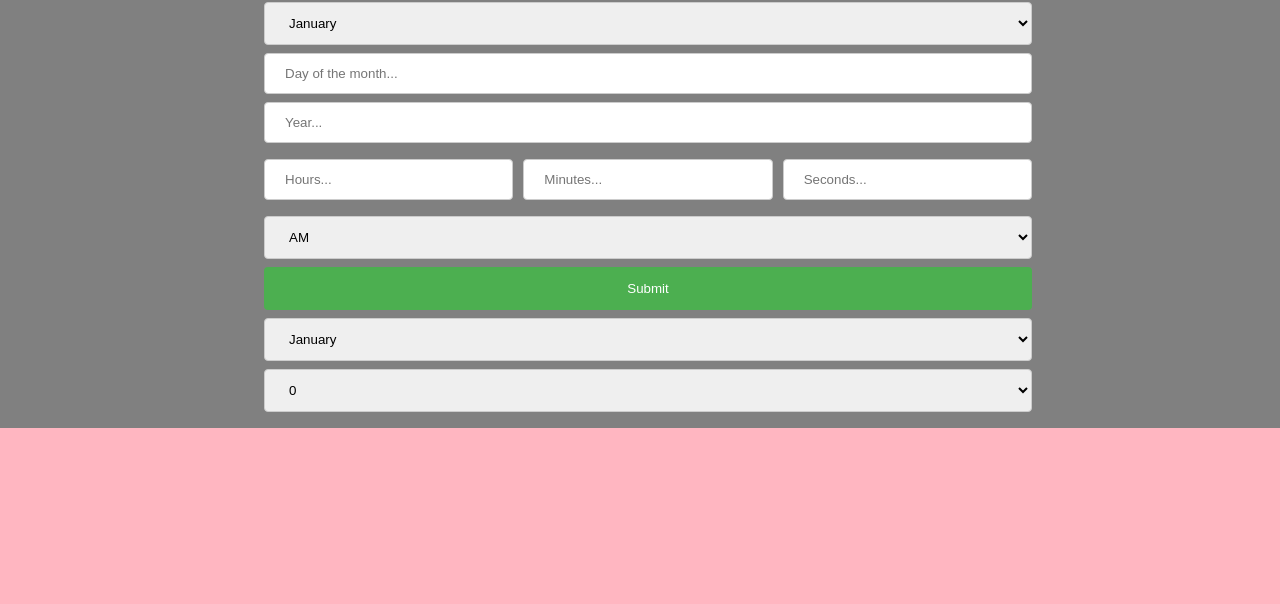
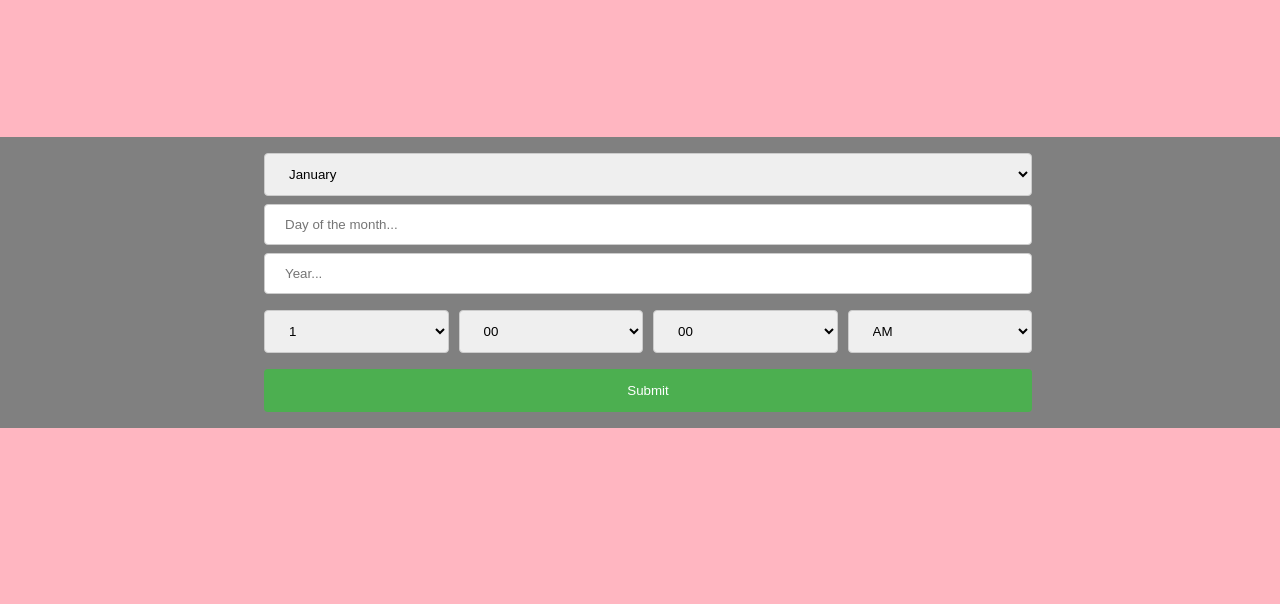
Before and after one commit to InvictusMalum/CountdownApp, a plain HTML site: page index.html in a window 1280 px wide. Shown: the part 372-976 px from the top of the page. Before the commit the page ends 800 px from the top, so only its background shows below. Drawn offline with Linux system fonts and the light colour scheme.

Commit message:
Form Full,

```diff
--- a/css/styles.css
+++ b/css/styles.css
@@ -1,6 +1,7 @@
-body {
+html, body {
     margin: 0;
     background-color: lightpink;
+    height: 100%;
 }
 
 #title {
@@ -14,6 +15,10 @@
     background-color: lightblue;
 }
 
+#center {
+    height: 100%;
+}
+
 #demo {
     text-align: center;
     font-size: 36px;
@@ -23,6 +28,8 @@
     padding: 12px;
 
     top: 50%;
+    -ms-transform: translateY(-50%);
+    transform: translateY(-50%);
 
     margin: 0 auto;
 
@@ -48,12 +55,12 @@
     width: 50%;
 }
 
-article {                        /* 2 */
-    flex: 1;                       /* 2 */
-    display: grid;                 /* 3 */
-    grid-template-columns: repeat(auto-fill, minmax(30%, 1fr));  /* 4 */
-    grid-auto-rows: max-content;         /* 5 */
-    grid-gap: 10px;                /* 6 */
+article {
+    flex: 1;
+    display: grid;
+    grid-template-columns: repeat(auto-fill, minmax(20%, 1fr));
+    grid-auto-rows: max-content;
+    grid-gap: 10px;
 }
 map {
     width: 250px;
--- a/index.html
+++ b/index.html
@@ -13,54 +13,17 @@
 
 <body>
     <p id="title"></p>
-    <p id="demo"></p>
+    <div id="center">
+        <p id="demo"></p>
+    </div>
 
     <div class = "footer">
-        <div id = "dateInput">
-            <select id="month">
-                <option value="January">January</option>
-                <option value="February">February</option>
-                <option value="March">March</option>
-                <option value="April">April</option>
-                <option value="May">May</option>
-                <option value="June">June</option>
-                <option value="July">July</option>
-                <option value="August">August</option>
-                <option value="September">September</option>
-                <option value="October">October</option>
-                <option value="November">November</option>
-                <option value="December">December</option>
-            </select>
-
-            <input type="text" id="day" name="day" placeholder="Day of the month...">
-
-            <input type="text" id="year" name="year" placeholder="Year...">
-
-            <article>
-                <section>
-                    <input type="text" id="hrs" name="hours" placeholder="Hours...">
-                </section>
-
-                <section>
-                    <input type="text" id="min" name="minutes" placeholder="Minutes...">
-                </section>
-
-                <section>
-                    <input type="text" id="sec" name="seconds" placeholder="Seconds...">
-                </section>
-            </article>
-
-            <select id="half" name="half">
-                <option value="am">AM</option>
-                <option value="pm">PM</option>
-            </select>
-
-            <button onclick="updateDate()">Submit</button>
-        </div>
+        <div id = "dateInput"></div>
     </div>
 
+    <script src="js/inputs.js"></script>
     <script src="js/TargetDate.js"></script>
     <script src="js/countdown.js"></script>
     <script src="js/form.js"></script>
-    <script src="js/inputs.js"></script>
+
 </body>
--- a/js/countdown.js
+++ b/js/countdown.js
@@ -1,6 +1,6 @@
 var Target = new TargetDate();
 
-function setup() {
+function createDivs() {
     var dayDiv = document.createElement("div");
     dayDiv.id = "days"
     document.getElementById("demo").appendChild(dayDiv)
@@ -16,6 +16,11 @@
     var secondDiv = document.createElement("div");
     secondDiv.id = "seconds"
     document.getElementById("demo").appendChild(secondDiv)
+}
+
+function setup() {
+
+    createDivs();
 
     // Update the count down every 1 second
     var x = setInterval(function() {
@@ -49,9 +54,9 @@
         document.getElementById("seconds").innerHTML = seconds + " Seconds";
 
         // If the count down is finished, write some text
-        if (distance < 0) {
-            document.getElementById("demo").innerHTML = "EXPIRED";
-        }
+        //if (distance < 0) {
+        //    document.getElementById("demo").innerHTML = "EXPIRED";
+        //}
     }, 1000);
 }
 
--- a/js/form.js
+++ b/js/form.js
@@ -6,7 +6,6 @@
         var dateInput = document.getElementById("dateInput");
 
         var monthDiv = document.createElement("select");
-        monthDiv.id = "month";
         for (let i = 0; i < this.months.length; i++) {
             var option = document.createElement("option")
             option.innerHTML = this.months[i];
@@ -16,20 +15,77 @@
         dateInput.appendChild(monthDiv);
 
         var dayDiv = document.createElement("input");
+        dayDiv.type = "text";
+        dayDiv.placeholder = "Day of the month...";
+        dateInput.appendChild(dayDiv);
+
         var yearDiv = document.createElement("input");
+        yearDiv.type = "text";
+        yearDiv.placeholder = "Year..."
+        dateInput.appendChild(yearDiv);
+
+        var timeDiv = document.createElement("article");
+
+        var section1 = document.createElement("section");
         var hourDiv = document.createElement("select");
-        for (let i = 0; i < 60; i++) {
+        for (let i = 1; i <= 12; i++) {
             var option = document.createElement("option")
             option.innerHTML = i.toString();
             option.value = i.toString();
             hourDiv.appendChild(option);
         }
-        dateInput.appendChild(hourDiv);
+        section1.appendChild(hourDiv);
 
-        var minDiv = document.createElement("select");
-        var secDiv = document.createElement("select");
-        var ampmDiv = document.createElement("div");
+        var section2 = document.createElement("section");
+        var minuteDiv = document.createElement("select");
+        for (let i = 0; i < 60; i++) {
+            var option = document.createElement("option")
+            option.innerHTML = addLeadingZeroToLength(2,i.toString());
+            option.value = addLeadingZeroToLength(2,i.toString());
+            minuteDiv.appendChild(option);
+        }
+        section2.appendChild(minuteDiv);
+
+        var section3 = document.createElement("section");
+        var secondDiv = document.createElement("select");
+        for (let i = 0; i < 60; i++) {
+            var option = document.createElement("option")
+            option.innerHTML = addLeadingZeroToLength(2,i.toString());
+            option.value = addLeadingZeroToLength(2,i.toString());
+            secondDiv.appendChild(option);
+        }
+        section3.appendChild(secondDiv);
+
+        var section4 = document.createElement("section");
+        var ampmDiv = document.createElement("select");
+        for (let i = 0; i < 2; i++) {
+            var option = document.createElement("option")
+            option.innerHTML = ["AM","PM"][i];
+            option.value = ["AM","PM"][i];
+            ampmDiv.appendChild(option);
+        }
+        section4.appendChild(ampmDiv);
+
+        timeDiv.appendChild(section1);
+        timeDiv.appendChild(section2);
+        timeDiv.appendChild(section3);
+        timeDiv.appendChild(section4);
+
+        dateInput.appendChild(timeDiv);
+
+        var submitButton = document.createElement("button");
+        submitButton.onclick = function() {
+            updateDate();
+        }
+        submitButton.innerHTML = "Submit";
+        dateInput.appendChild(submitButton);
     }
 }
 
+function addLeadingZeroToLength(x, str) {
+    while (str.length < x)
+        str = "0" + str;
+    return str;
+}
+
 var form = new Form()
--- a/js/inputs.js
+++ b/js/inputs.js
@@ -7,5 +7,5 @@
                     children[3].children[0].children[0].value,
                     children[3].children[1].children[0].value,
                     children[3].children[2].children[0].value,
-                    children[4].value)
+                    children[3].children[3].children[0].value)
 }
```
